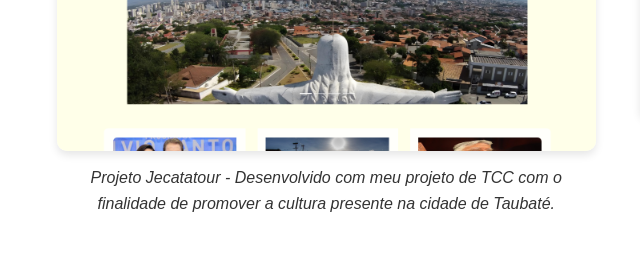
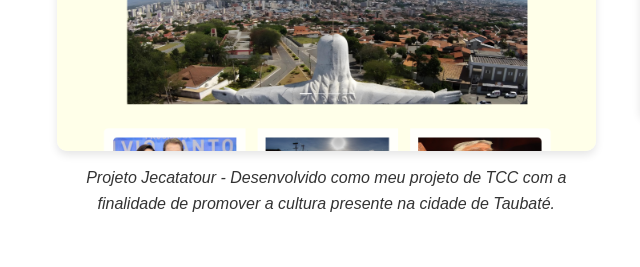
Before and after one commit to ryueik/CriaWeb, a plain HTML site: page index.html in a window 1280 px wide. Shown: the part 1343-1610 px from the top of the page, 22-662 px from the left. Drawn offline with Linux system fonts and the light colour scheme.

Commit message:
Update index.html

```diff
--- a/index.html
+++ b/index.html
@@ -7,8 +7,11 @@
   <link rel="stylesheet" href="style.css">
   <link rel="icon" href="logo_criaweb.png" type="image/x-icon">
   <link rel="stylesheet" href="https://cdnjs.cloudflare.com/ajax/libs/font-awesome/6.5.0/css/all.min.css">
+
 </head>
+
 <body>
+  <!-- Header -->
   <header id="hero">
     <div class="container">
       <div class="logo">
@@ -17,16 +20,22 @@
       <h1>Crie seu site de forma fácil e rápida</h1>
       <p>Transforme suas ideias em um site profissional. Pronto para começar?</p>
       <a href="#formulario" class="btn-primary">Peça seu site agora</a>
+
+      <!-- Botão de alternar tema -->
       <button id="theme-toggle" class="btn-toggle-theme">
         <span id="theme-icon">🌙</span>
       </button>
     </div>
   </header>
+
   <hr>
+
+  <!-- Seção Sobre -->
   <section id="sobre">
     <div class="container">
       <h2>Como Funciona</h2>
       <p>Ofereço um processo simples e rápido para criar o seu site, do início ao fim. Com um design de sua escolha e funcionalidades avançadas, o seu site estará pronto para brilhar na web.</p>
+
       <div class="processo">
         <div class="passo">
           <h3>1. Planejamento</h3>
@@ -47,7 +56,10 @@
       </div>
     </div>
   </section>
+
   <hr><br><br><br>
+
+  <!-- Seção Portfólio -->
   <section id="portfolio">
     <div class="container">
       <center><h2>Meu Portfólio</h2>
@@ -58,7 +70,7 @@
           <a href="https://jecatatour.w3spaces.com/" target="_blank">
             <img src="jecatatuor.png" alt="Exemplo 1" class="portfolio-img">
           </a>
-          <p class="portfolio-description">Projeto Jecatatour - Desenvolvido com meu projeto de TCC com o finalidade de promover a cultura presente na cidade de Taubaté.</p>
+          <p class="portfolio-description">Projeto Jecatatour - Desenvolvido como meu projeto de TCC com a finalidade de promover a cultura presente na cidade de Taubaté.</p>
         </div>
         <div class="portfolio-item">
           <a href="https://lightandloose1.wordpress.com/" target="_blank">
@@ -70,20 +82,18 @@
     </div>
   </section>
   <hr>
+  <!-- Formulário de Contato -->
   <section id="formulario" class="hero-contato">
     <div class="container">
       <h2>Entre em Contato</h2>
       <p>Escolha a forma mais fácil para tirar dúvidas ou fazer seu pedido:</p>
       <div class="contato-opcoes">
- <a href="https://mail.google.com/mail/?view=cm&fs=1&to=criawebdev@gmail.com&su=Quero%20um%20site&body=Olá,%20gostaria%20de%20fazer%20um%20site.%20Como%20funciona?"class="btn-primary">
-  Enviar por E-mail
-</a>
-<a href="https://wa.me/5512974117747" class="btn-primary">Enviar por WhatsApp</a>
+  <a href="https://mail.google.com/mail/?view=cm&fs=1&to=criawebdev@gmail.com&su=Quero%20um%20site&body=Olá,%20gostaria%20de%20fazer%20um%20site.%20Como%20funciona?" class="btn-primary">Enviar por E-mail</a>
+        <a href="https://wa.me/5512974117747" class="btn-primary">Enviar por WhatsApp</a>
       </div>
     </div>
   </section>
   <hr>
-  <!-- Rodapé -->
   <h4><footer>
     <div class="container">
       <p>&copy; 2025 CriaWeb - Todos os direitos reservados.</p>
```
